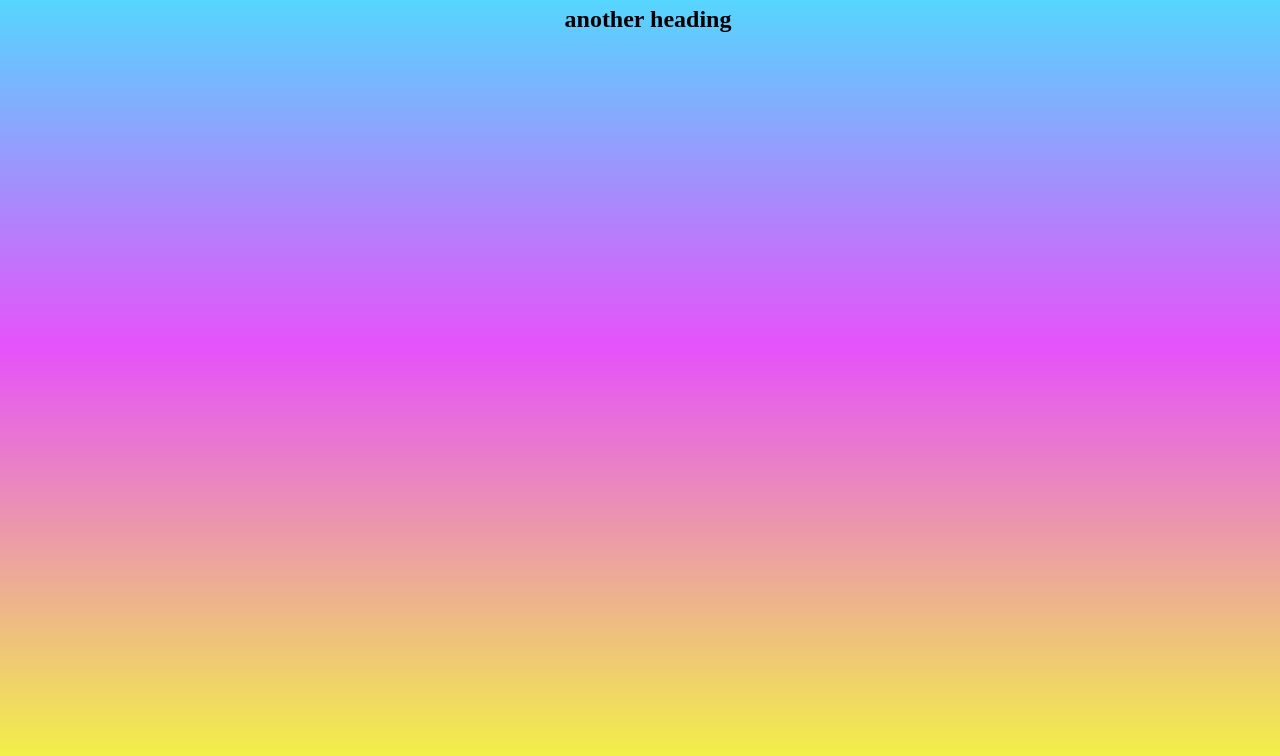
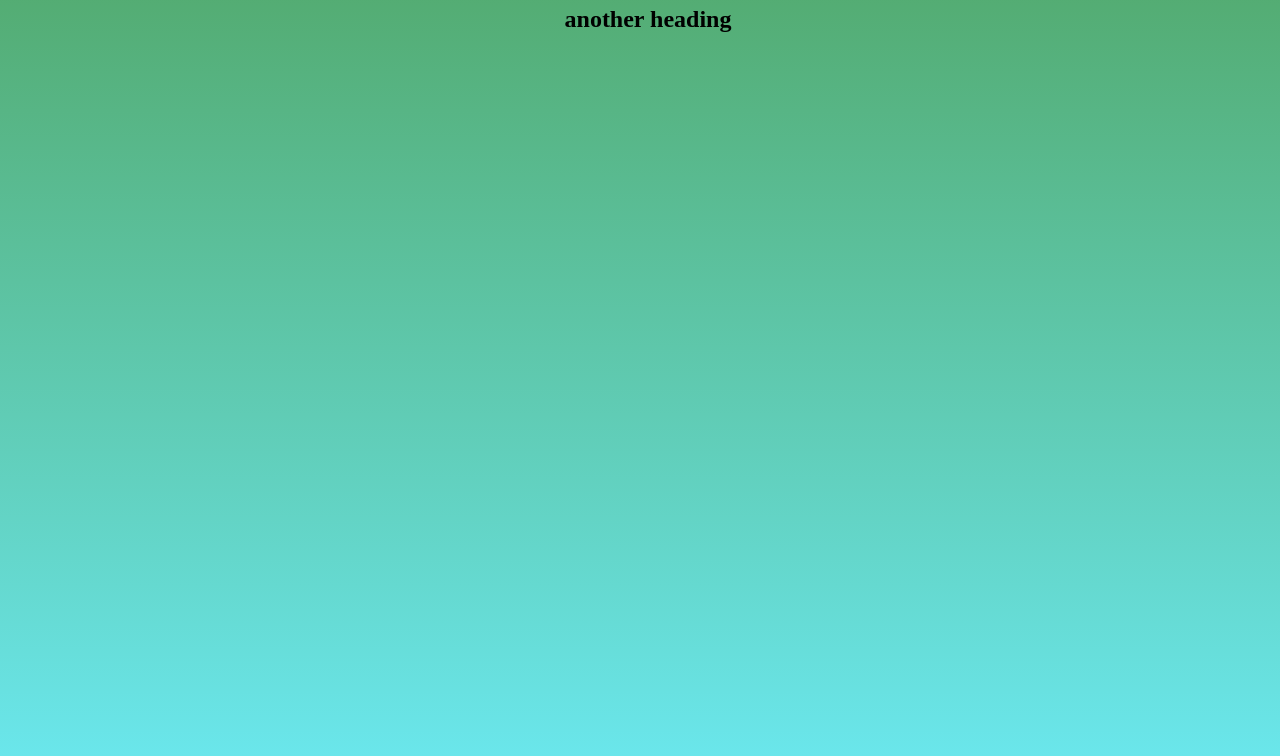
Before and after one commit to MrHiggins95/7A, a plain HTML site: page index.html in a window 1280 px wide. Shown: the part 60-816 px from the top of the page. Drawn offline with Linux system fonts and the light colour scheme.

Commit message:
Update index.html
changing background colour

```diff
--- a/index.html
+++ b/index.html
@@ -4,7 +4,7 @@
   <style>
     body{
         text-align: center;
-        background-image: linear-gradient(rgb(61, 236, 255), rgb(230, 82, 250), rgb(242, 239, 73));
+        background-image: linear-gradient(rgb(82, 168, 106), rgb(106, 230, 235));
         min-width: 100%;
         min-height: 100%;
       }
```
